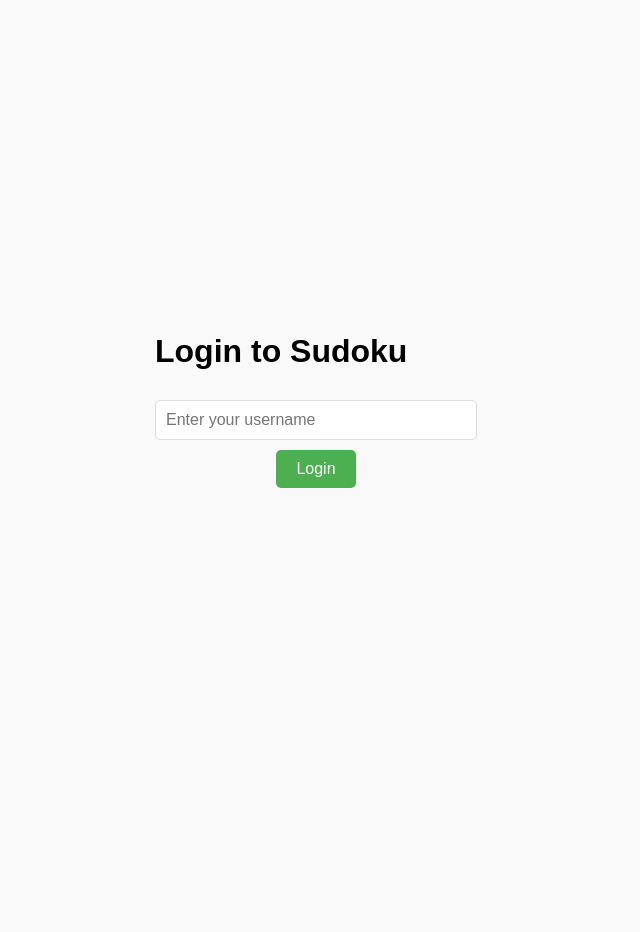
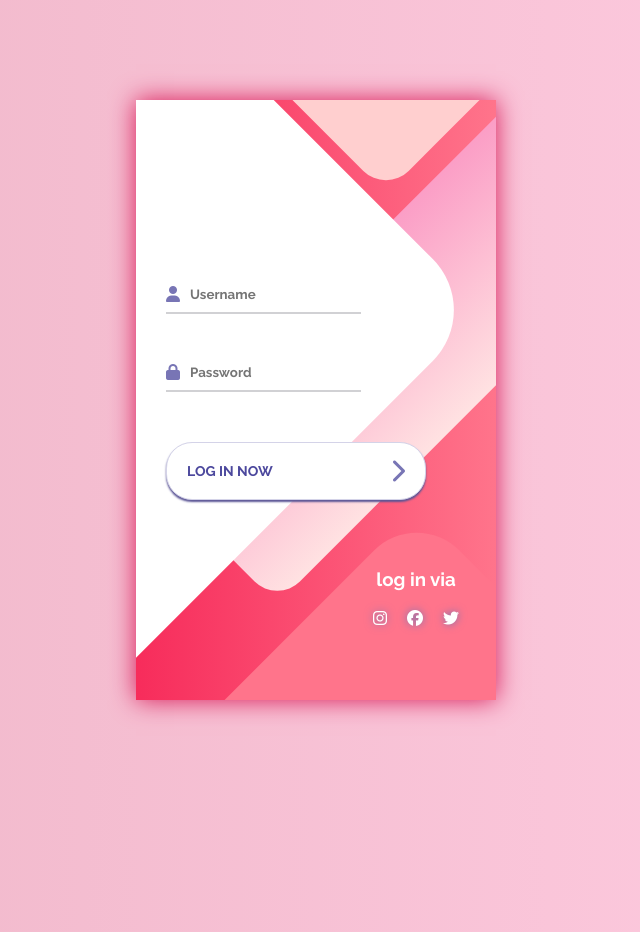
Before and after one commit to tuanha1508/Sudoku, a website: page login.html in a window 1280 px wide. Shown: the whole page, without its empty margins (324-964 px from the left). Before the commit the page ends 800 px from the top, so only its background shows below. Drawn offline with Linux system fonts and the light colour scheme.

Commit message:
update login UI

```diff
--- a/login.css
+++ b/login.css
@@ -1,43 +1,166 @@
+@import url('https://fonts.googleapis.com/css?family=Raleway:400,700');
 body {
-    font-family: Arial, sans-serif;
-    display: flex;
-    flex-direction: column;
-    justify-content: center;
-    align-items: center;
-    height: 100vh;
-    margin: 0;
-    background-color: #f9f9f9;
+    background: linear-gradient(90deg, #EFB6C8, #FFCCE1);
+}
+*{
+    box-sizing: border-box;
+	margin: 0;
+	padding: 0;
+	font-family: Raleway, sans-serif;
 }
 
-h1 {
-    margin-bottom: 20px;
+.container{
+    display: flex;
+	align-items: center;
+	justify-content: center;
+	min-height: 100vh;
+}
+.screen{
+    background: linear-gradient(90deg, #F72C5B, #FF748B);
+	position: relative;
+	height: 600px;
+	width: 360px;
+	box-shadow: 0px 0px 24px #D91656;
+}
+.screen__content{
+    z-index: 1;
+	position: relative;
+	height: 100%;
+}
+#login-form{
+    width: 320px;
+    padding: 30px;
+    padding-top: 156px;
+}
+.login__field{
+    padding: 20px 0px;
+	position: relative;
+}
+.login__icon {
+	position: absolute;
+	top: 30px;
+	color: #7875B5;
+}
+.login__input {
+	border: none;
+	border-bottom: 2px solid #D1D1D4;
+	background: none;
+	padding: 10px;
+	padding-left: 24px;
+	font-weight: 700;
+	width: 75%;
+	transition: .2s;
+}
+.login__input:active,
+.login__input:focus,
+.login__input:hover {
+	outline: none;
+	border-bottom-color: #6A679E;
+}
+.login__submit {
+	background: #fff;
+	font-size: 14px;
+	margin-top: 30px;
+	padding: 16px 20px;
+	border-radius: 26px;
+	border: 1px solid #D4D3E8;
+	text-transform: uppercase;
+	font-weight: 700;
+	display: flex;
+	align-items: center;
+	width: 100%;
+	color: #4C489D;
+	box-shadow: 0px 2px 2px #5C5696;
+	cursor: pointer;
+	transition: .2s;
 }
 
-form {
-    display: flex;
-    flex-direction: column;
-    align-items: center;
+.login__submit:active,
+.login__submit:focus,
+.login__submit:hover {
+	border-color: #6A679E;
+	outline: none;
 }
 
-input {
-    margin: 10px 0;
-    padding: 10px;
-    border: 1px solid #ddd;
-    border-radius: 5px;
-    width: 300px;
-    font-size: 16px;
+.button__icon {
+	font-size: 24px;
+	margin-left: auto;
+	color: #7875B5;
+}
+.social-login {
+	position: absolute;
+	height: 140px;
+	width: 160px;
+	text-align: center;
+	bottom: -8px;
+	right: 0px;
+	color: #fff;
 }
 
-button {
-    padding: 10px 20px;
-    font-size: 16px;
-    border: none;
-    border-radius: 5px;
-    background-color: #4caf50;
-    color: white;
-    cursor: pointer;
+.social-icons {
+	display: flex;
+	align-items: center;
+	justify-content: center;
 }
 
-button:hover {
-    background-color: #45a049;
+.social-login__icon {
+	padding: 20px 10px;
+	color: #fff;
+	text-decoration: none;
+	text-shadow: 0px 0px 8px #7875B5;
 }
+
+.social-login__icon:hover {
+	transform: scale(1.5);
+}
+.screen__background {
+	position: absolute;
+	top: 0;
+	left: 0;
+	right: 0;
+	bottom: 0;
+	z-index: 0;
+	-webkit-clip-path: inset(0 0 0 0);
+	clip-path: inset(0 0 0 0);
+}
+
+.screen__background__shape {
+	transform: rotate(45deg);
+	position: absolute;
+}
+
+.screen__background__shape1 {
+	height: 520px;
+	width: 520px;
+	background: #FFF;
+	top: -50px;
+	right: 120px;
+	border-radius: 0 72px 0 0;
+}
+
+.screen__background__shape2 {
+	height: 220px;
+	width: 220px;
+	background: #FFCFCF;
+	top: -172px;
+	right: 0;
+	border-radius: 32px;
+}
+
+.screen__background__shape3 {
+	height: 540px;
+	width: 190px;
+	background: linear-gradient(270deg, #FFE2E2, #FB9EC6);
+	top: -24px;
+	right: 0;
+	border-radius: 32px;
+}
+
+.screen__background__shape4 {
+	height: 400px;
+	width: 200px;
+	background: #FF748B;
+	top: 420px;
+	right: 50px;
+	border-radius: 60px;
+}
--- a/login.html
+++ b/login.html
@@ -7,14 +7,44 @@
     <link rel="stylesheet" href="login.css">
     <script src="https://www.gstatic.com/firebasejs/9.23.0/firebase-app-compat.js"></script>
     <script src="https://www.gstatic.com/firebasejs/9.23.0/firebase-database-compat.js"></script>
+    <link rel="stylesheet" href="https://cdnjs.cloudflare.com/ajax/libs/font-awesome/6.6.0/css/all.min.css">
 </head>
 <body>
-    <div id="login-container">
-        <h1>Login to Sudoku</h1>
-        <form id="login-form">
-            <input type="text" id="username" placeholder="Enter your username" required>
-            <button type="submit">Login</button>
-        </form>
+    <div class="container">
+        <div id="login-container">
+            <div class="screen">
+                <div class="screen__content">
+                    <form id="login-form">
+                        <div class="login__field">
+                            <i class="login__icon fa-solid fa-user"></i>
+                            <input type="text" id="username" class="login__input" placeholder="Username" required>
+                        </div>
+                        <div class="login__field">
+                            <i class="login__icon fas fa-lock"></i>
+					        <input type="password" class="login__input" placeholder="Password">
+                        </div>
+                        <button type="submit" class="button login__submit">
+                            <span class="button__text">Log In Now</span>
+                            <i class="button__icon fas fa-chevron-right"></i>
+                        </button>
+                    </form>
+                    <div class="social-login">
+                        <h3>log in via</h3>
+                        <div class="social-icons">
+                            <a href="#" class="social-login__icon fab fa-instagram"></a>
+                            <a href="#" class="social-login__icon fab fa-facebook"></a>
+                            <a href="#" class="social-login__icon fab fa-twitter"></a>
+                        </div>
+                    </div>
+                </div>
+                <div class="screen__background">
+                    <span class="screen__background__shape screen__background__shape4"></span>
+                    <span class="screen__background__shape screen__background__shape3"></span>
+                    <span class="screen__background__shape screen__background__shape2"></span>
+                    <span class="screen__background__shape screen__background__shape1"></span>
+                </div>
+            </div>
+        </div>
     </div>
 
     <!-- Firebase Libraries -->
--- a/login.js
+++ b/login.js
@@ -14,6 +14,7 @@ firebase.initializeApp(firebaseConfig);
 document.getElementById("login-form").addEventListener("submit", function (e) {
     e.preventDefault();
     const username = document.getElementById("username").value;
+    const password = document.getElementById("password").value;
 
     if (username) {
         localStorage.setItem("sudokuUsername", username);
```
